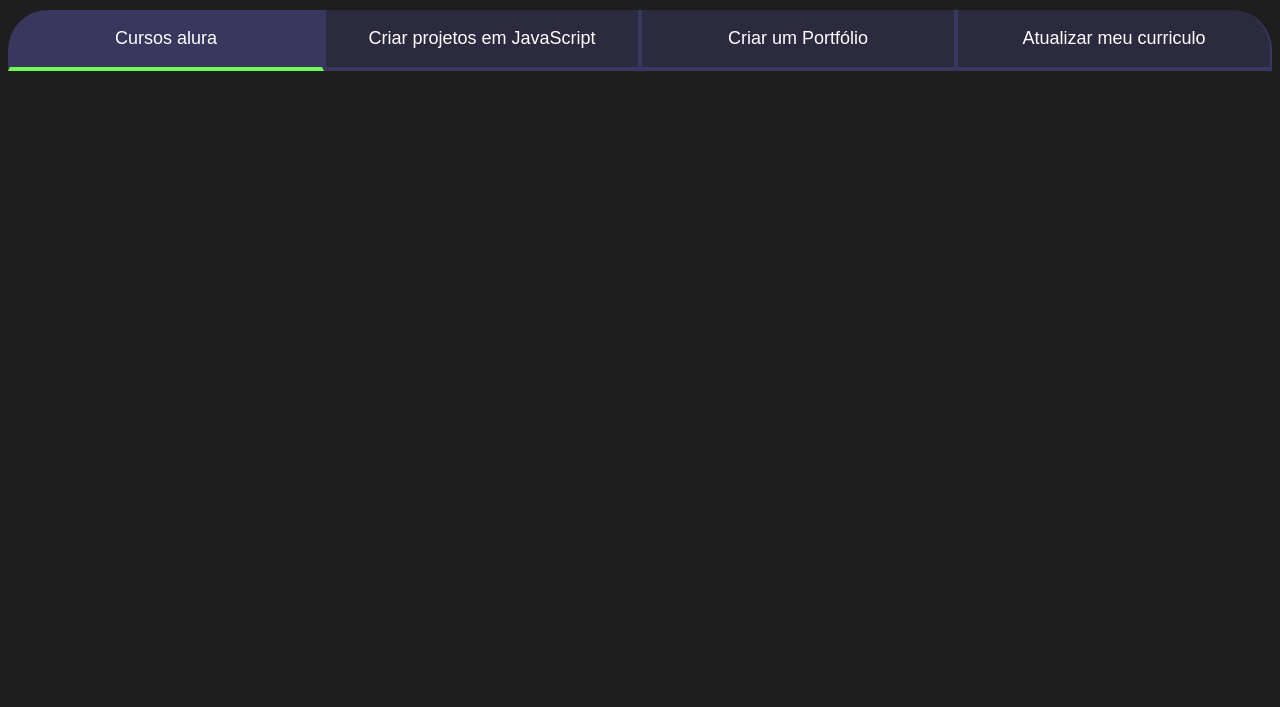
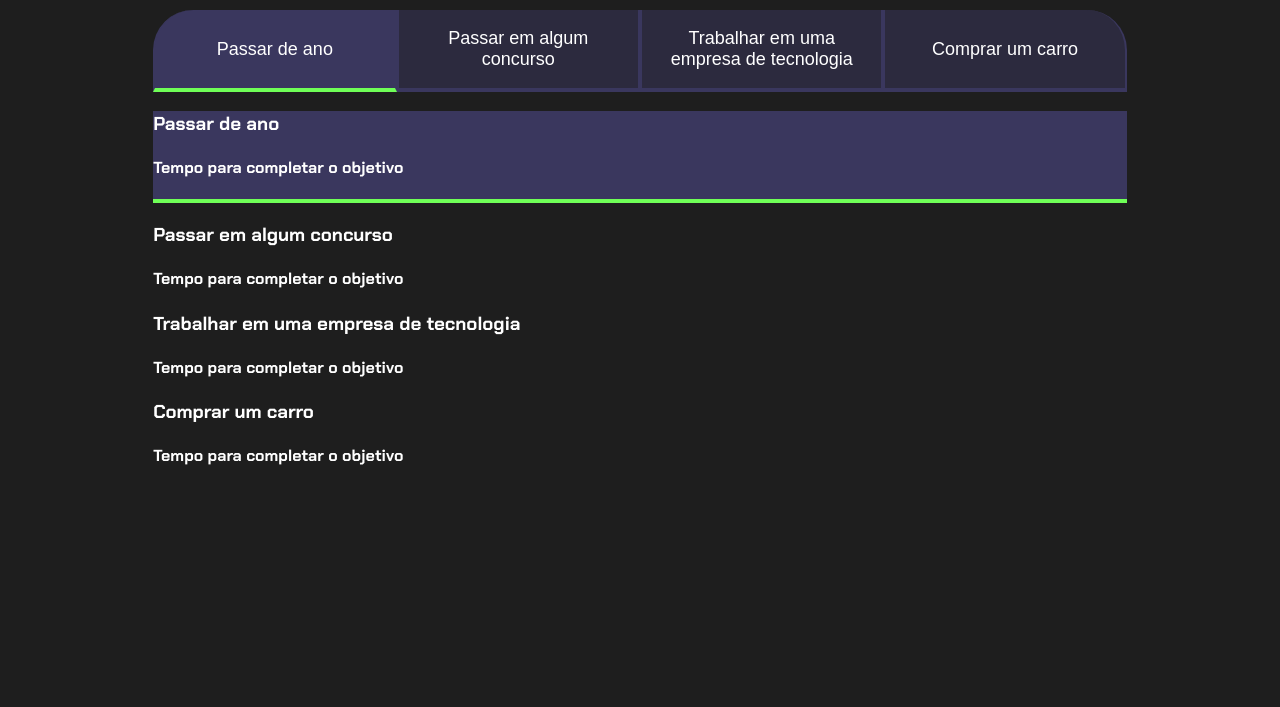
Before and after one commit to rafael1101/Relogio-2k24, a plain HTML site: page index.html in a window 1280 px wide. Shown: the part 93-800 px from the top of the page. Drawn offline with Linux system fonts and the light colour scheme.

Commit message:
Add files via upload

```diff
--- a/index.html
+++ b/index.html
@@ -3,22 +3,42 @@
 
 <head>
     <meta charset="UTF-8">
-    <meta http-equiv="X-UA-Compatible" content="IE=edge">
     <meta name="viewport" content="width=device-width, initial-scale=1.0">
     <link rel="stylesheet" href="style.css">
-
-    <title>Document</title>
+    <title>Projeto de Vida</title>
 </head>
 
 <body>
-    <section class="conteudo-principal"></section>
-    <h2 class="titulo-principal">Meus objetivos do ano </h2>
-    <div class="botoes">
-        <button class="botao ativo">Cursos alura</button>
-        <button class="botao">Criar projetos em JavaScript</button>
-        <button class="botao">Criar um Portfólio</button>
-        <button class="botao">Atualizar meu curriculo</button>
-    </div>
+    <section class="conteudo-principal">
+        <h2 class="titulo-principal">Meus Objetivos do ano<span>_</span></h2>
+        <div class="conteudo">
+            <div class="botoes">
+                <button class="botao ativo">Passar de ano</button>
+                <button class="botao">Passar em algum concurso</button>
+                <button class="botao">Trabalhar em uma empresa de tecnologia</button>
+                <button class="botao">Comprar um carro</button>
+            </div>
+            <div class="abas-textos">
+                <div class="aba-conteudo ativo">
+                    <h3 class="aba-conteudo-titulo-principal">Passar de ano</h3>
+                    <h4 class="aba-conteudo-titulo-secundario">Tempo para completar o objetivo</h4>
+                </div>
+                <div class="aba-conteudo">
+                    <h3 class="aba-conteudo-titulo-principal">Passar em algum concurso</h3>
+                    <h4 class="aba-conteudo-titulo-secundario">Tempo para completar o objetivo</h4>
+                </div>
+                <div class="aba-conteudo">
+                    <h3 class="aba-conteudo-titulo-principal">Trabalhar em uma empresa de tecnologia</h3>
+                    <h4 class="aba-conteudo-titulo-secundario">Tempo para completar o objetivo</h4>
+                </div>
+                <div class="aba-conteudo">
+                    <h3 class="aba-conteudo-titulo-principal">Comprar um carro</h3>
+                    <h4 class="aba-conteudo-titulo-secundario">Tempo para completar o objetivo</h4>
+                </div>
+
+            </div>
+        </div>
+    </section>
     <script src="main.js"></script>
 </body>
 
```
